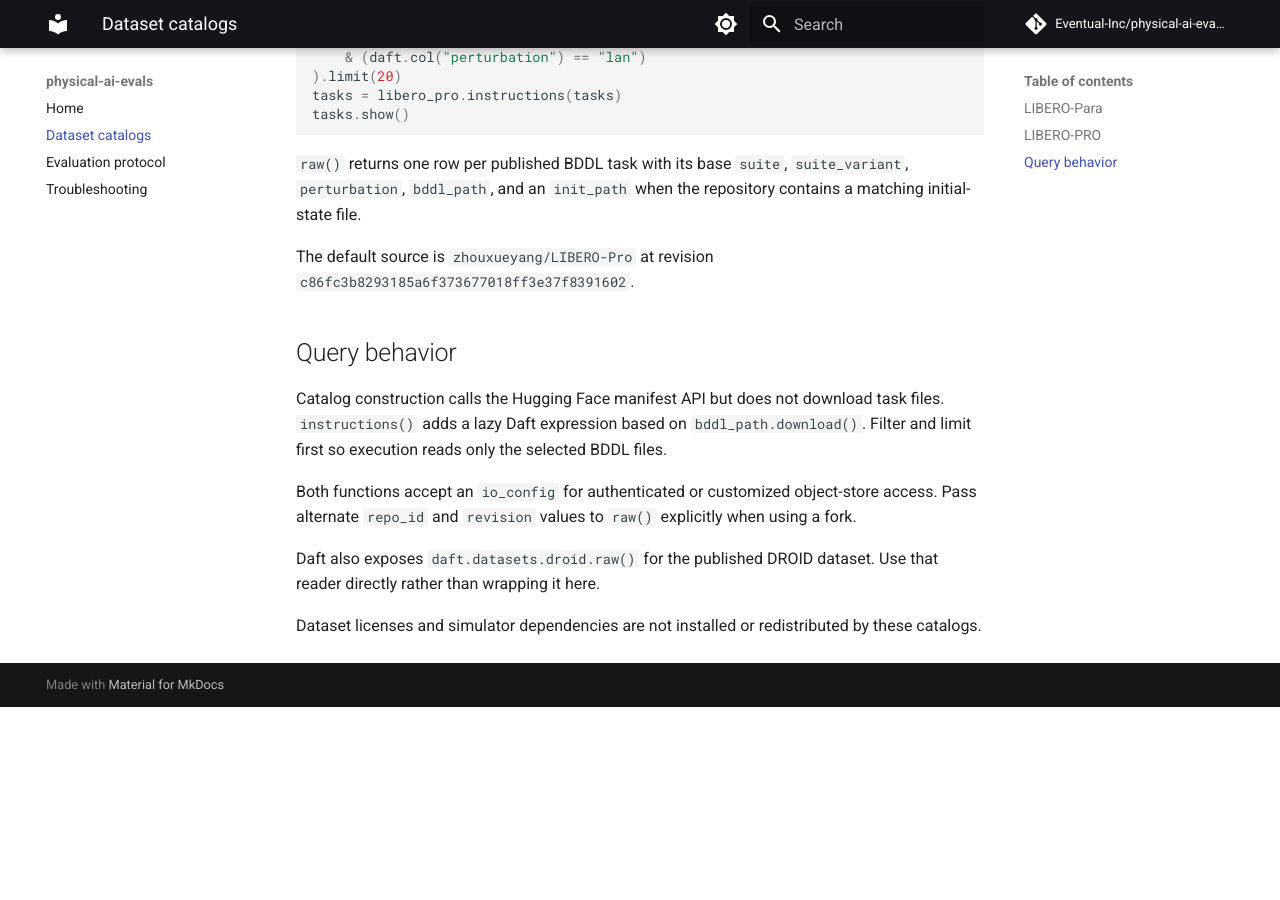
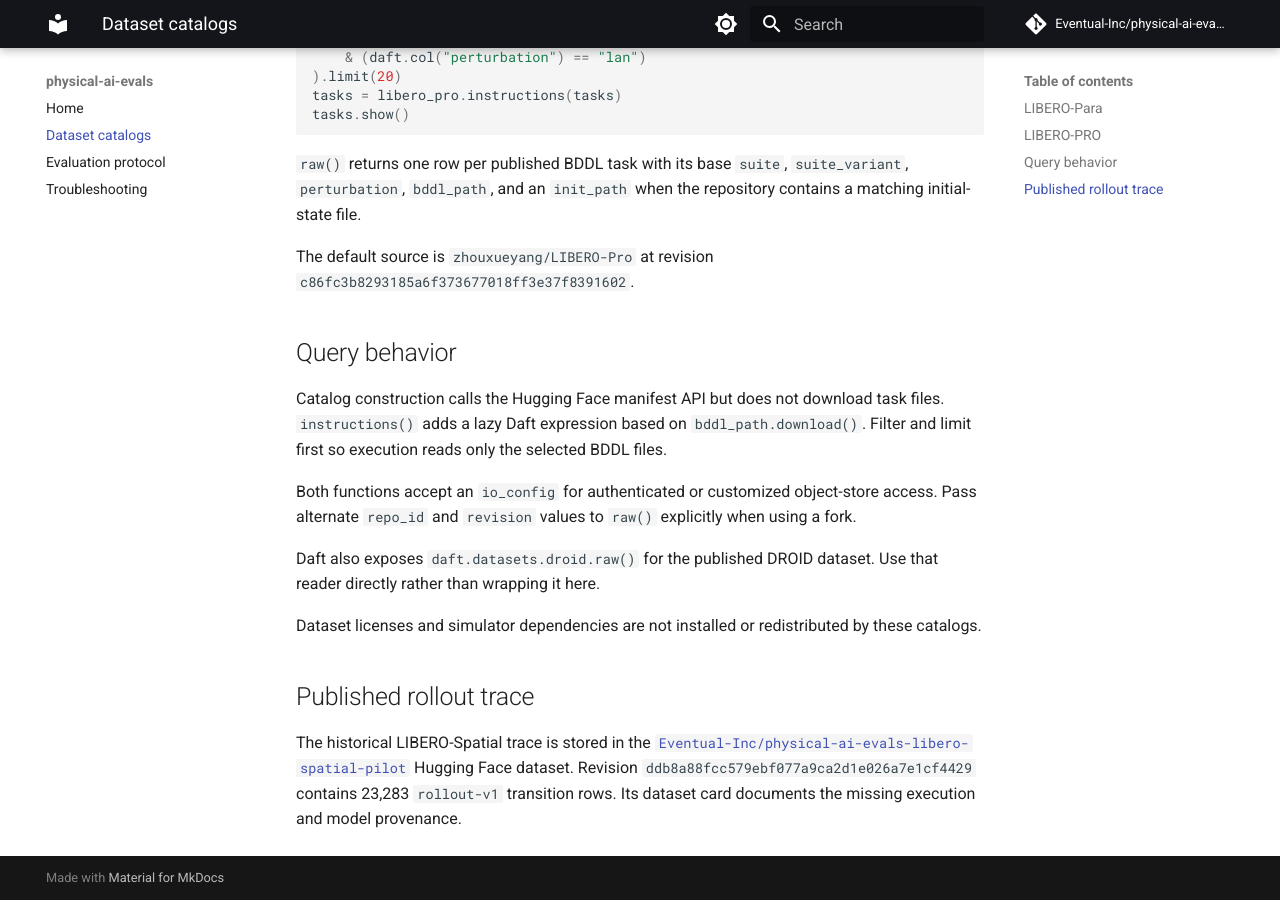
Before and after one commit to Eventual-Inc/physical-ai-evals, an MkDocs documentation site: the page built from docs/datasets.md, in a window 1280 px wide and 900 px high, scrolled down 1069 px. Built offline with MkDocs 1.6.1 and Material for MkDocs 9.7.7, drawn with Linux system fonts in a browser that asks for light colours; comment, search, counter and statistics services are not loaded; before the commit the page ends 1776 px from its top, so only the background shows below that.

Commit message:
Link published Hugging Face rollout trace

```diff
--- a/docs/datasets.md
+++ b/docs/datasets.md
@@ -65,3 +65,11 @@
 
 Dataset licenses and simulator dependencies are not installed or redistributed by these
 catalogs.
+
+## Published rollout trace
+
+The historical LIBERO-Spatial trace is stored in the
+[`Eventual-Inc/physical-ai-evals-libero-spatial-pilot`](https://huggingface.co/datasets/Eventual-Inc/physical-ai-evals-libero-spatial-pilot)
+Hugging Face dataset. Revision
+`ddb8a88fcc579ebf077a9ca2d1e026a7e1cf4429` contains 23,283 `rollout-v1` transition rows.
+Its dataset card documents the missing execution and model provenance.
```
Also changed, not shown: README.md (+17 -0 lines).
